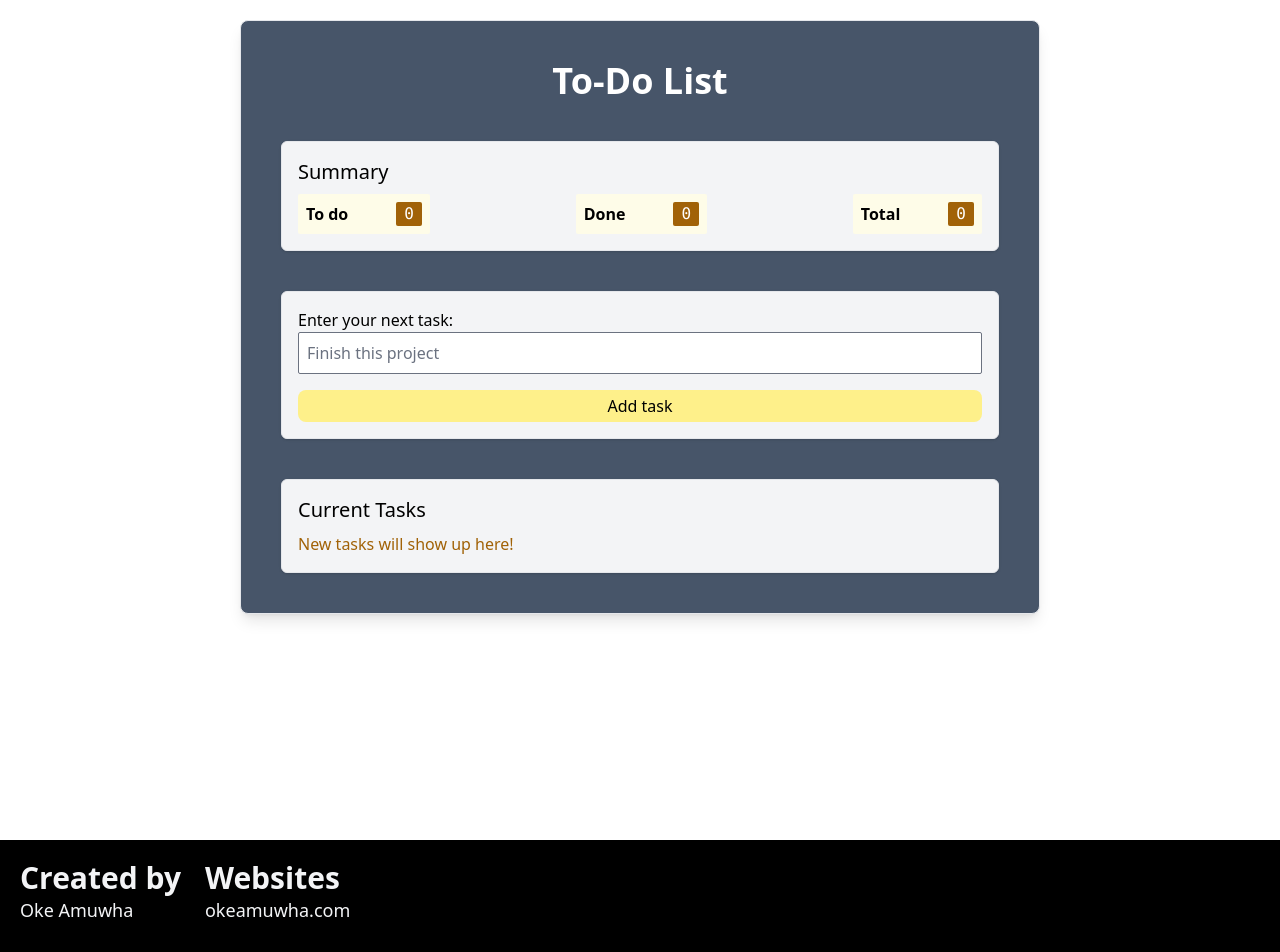
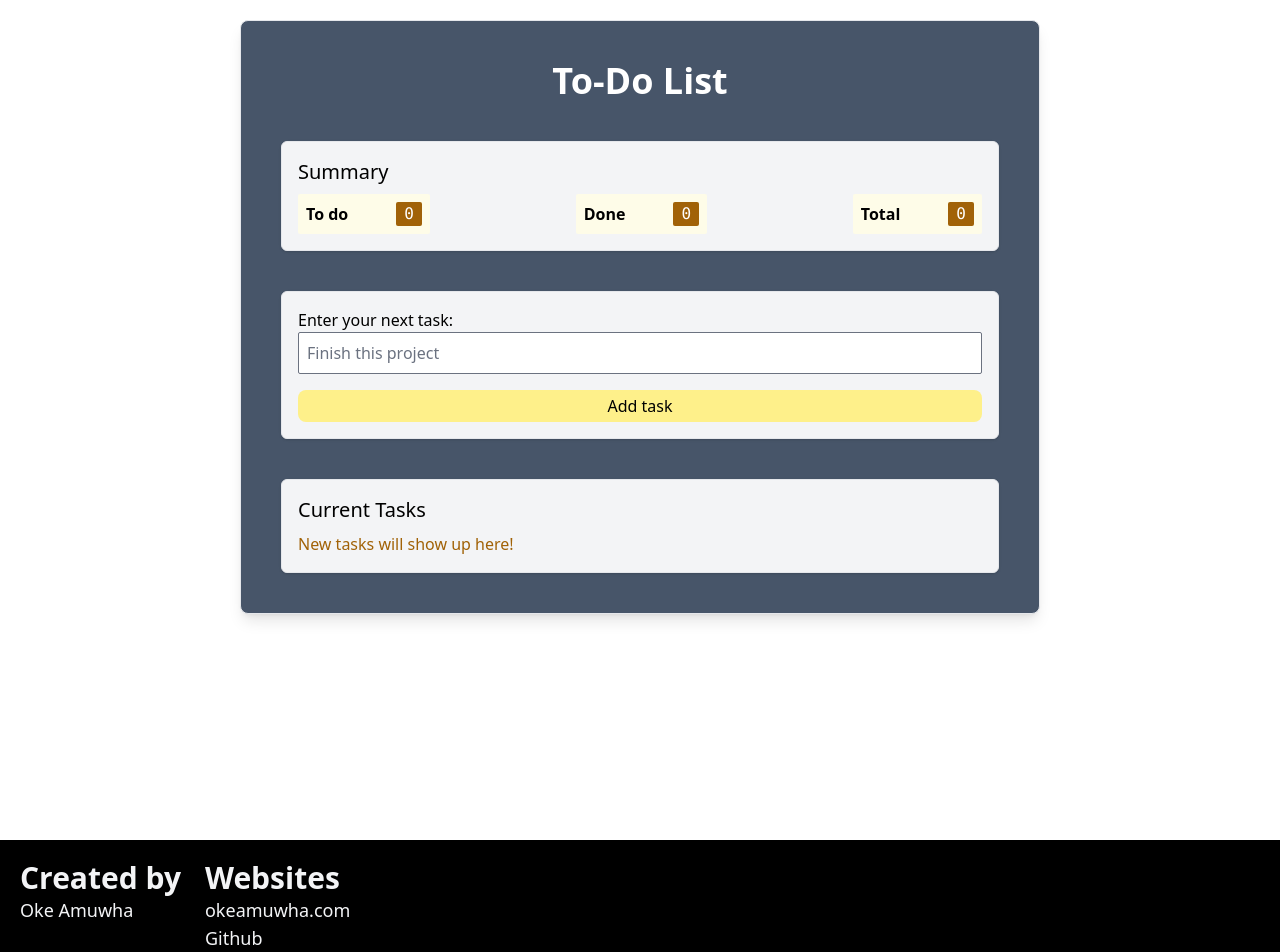
Before and after one commit to amuwhao46/hci-todo-list, a React (Vite) app: page / in a window 1280 px wide. Shown: the top 952 px of the page. Built offline with nearby package versions, Linux system fonts and the light colour scheme.

Commit message:
Updated footer

```diff
--- a/src/components/Footer.tsx
+++ b/src/components/Footer.tsx
@@ -16,6 +16,11 @@ export default function Footer({}: Props) {
             okeamuwha.com
           </p>
         </a>
+        <a href="https://github.com/amuwhao46/hci-todo-list" rel="noreferrer" target="_blank">
+          <p className="text-lg transition hover:text-gray-300">
+            Github
+          </p>
+        </a>
       </div>
     </footer>
   );
```
